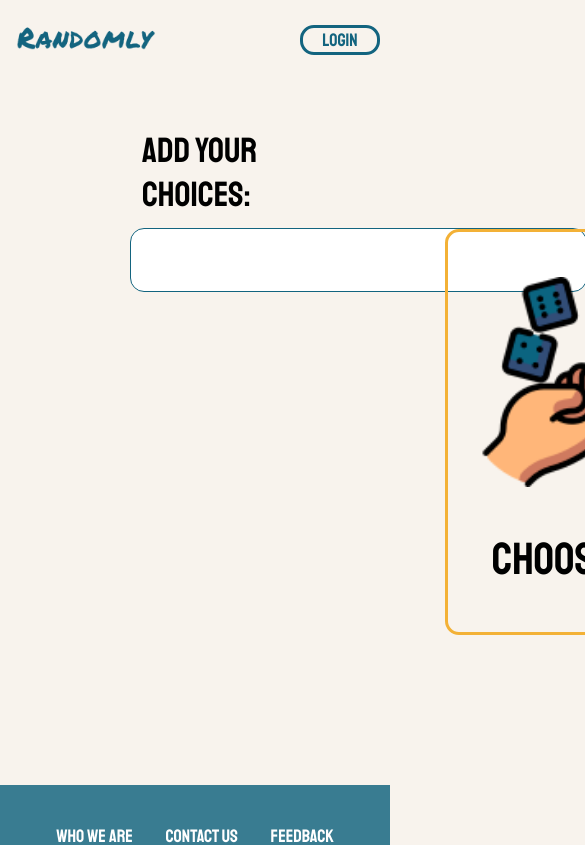
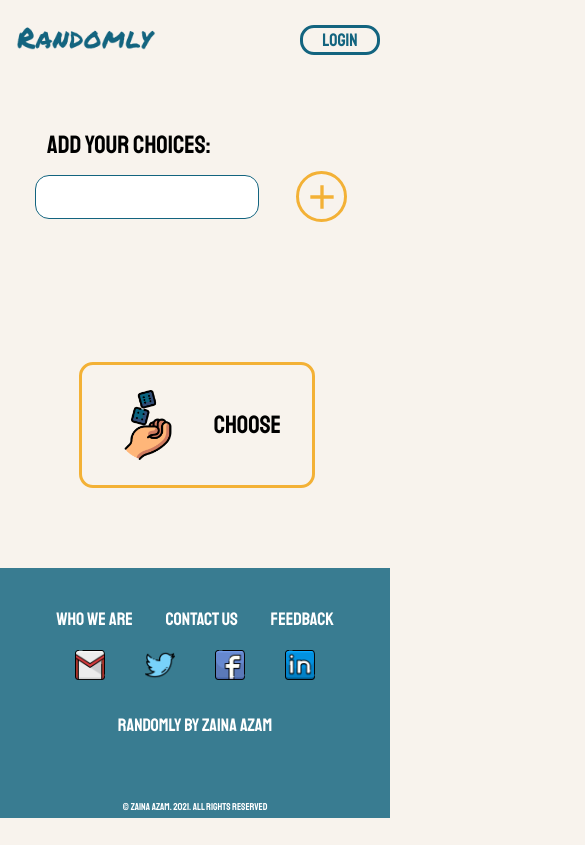
Before and after one commit to zainaazam/randomly, a React (Create React App) app: page /choosing in a window 390 px wide. Shown: the top 845 px of the page, 585 px wide, since content can reach past the window. Built offline with nearby package versions, Linux system fonts and the light colour scheme; a web font is replaced by a local one.

Commit message:
Randomly choosing page responsive Done

```diff
--- a/src/Containers/RandomlyChoosing.js
+++ b/src/Containers/RandomlyChoosing.js
@@ -196,12 +196,24 @@ export default RandomlyChoosing;
 const Container = styled.div`
   width: 100%;
   display: flex;
-  flex-direction: row;
+  @media (max-width: 850px) {
+    flex-direction: column;
+  }
 `;
 
 const ChoicesWrapper = styled.div`
   width: 50%;
   padding: 50px 130px;
+  @media (max-width: 1330px) {
+    padding: 50px 100px;
+  }
+  @media (max-width: 1270px) {
+    padding: 50px 80px;
+  }
+  @media (max-width: 850px) {
+    width: 80%;
+    padding: 50px 0px 50px 9%;
+  }
 `;
 
 const ChooseButtonWrapper = styled.div`
@@ -209,6 +221,14 @@ const ChooseButtonWrapper = styled.div`
   padding: 150px 0px;
   display: flex;
   justify-content: center;
+  @media (max-width: 850px) {
+    width: 80%;
+    padding: 50px 0px 80px 9%;
+  }
+  @media (max-width: 400px) {
+    width: 80%;
+    padding: 50px 0px 80px 10.5%;
+  }
 `;
 
 const AddingInput = styled.div`
@@ -217,7 +237,7 @@ const AddingInput = styled.div`
 `;
 
 const InputWrapper = styled.div`
-  width: 84%;
+  width: 100%;
   display: flex;
   justify-content: space-between;
   align-items: center;
@@ -236,6 +256,21 @@ const Input = styled.input`
     border: 3px solid ${Theme.colors.primary};
   }
   outline: none;
+  @media (max-width: 1230px) {
+    width: 80%;
+  }
+  @media (max-width: 1000px) {
+    height: 55px;
+    font-size: 30px;
+  }
+  @media (max-width: 950px) {
+    height: 45px;
+    font-size: 25px;
+  }
+  @media (max-width: 400px) {
+    height: 40px;
+    width: 70%;
+  }
 `;
 
 const Add = styled.div`
@@ -251,15 +286,26 @@ const Add = styled.div`
     background-color: ${Theme.colors.yellow};
   }
   transition: all 0.5s;
+  @media (max-width: 950px) {
+    width: 45px;
+    height: 45px;
+  }
 `;
 
 const Label = styled(CustomText)`
   align-self: flex-start;
   font-size: 35px;
   margin-left: 12px;
+  @media (max-width: 950px) {
+    font-size: 25px;
+  }
 `;
 
-const AddIcon = styled(MdAdd)``;
+const AddIcon = styled(MdAdd)`
+  @media (max-width: 950px) {
+    width: 40px;
+  }
+`;
 
 const List = styled.div`
   margin-top: 40px;
@@ -278,11 +324,21 @@ const ListItem = styled.div`
   /* :hover {
     background-color: ${Theme.colors.blue};
   } */
+  @media (max-width: 950px) {
+    height: 45px;
+    width: 380px;
+  }
+  @media (max-width: 850px) {
+    width: 100%;
+  }
 `;
 
 const ItemTitle = styled(CustomText)`
   font-size: 30px;
   margin-left: 10px;
+  @media (max-width: 950px) {
+    font-size: 25px;
+  }
 `;
 
 const Icons = styled.div`
@@ -291,11 +347,17 @@ const Icons = styled.div`
 
 const RemoveIcon = styled(IoMdRemoveCircle)`
   cursor: pointer;
+  @media (max-width: 950px) {
+    width: 20px;
+  }
 `;
 
 const EditIcon = styled(MdEdit)`
   margin-right: 8px;
   cursor: pointer;
+  @media (max-width: 950px) {
+    width: 20px;
+  }
 `;
 
 const EditingInput = styled.input`
@@ -347,12 +409,42 @@ const ChooseButton = styled.div`
     background-color: ${Theme.colors.yellow};
   }
   transition: all 0.4s;
+  @media (max-width: 1200px) {
+    width: 280px;
+    height: 350px;
+  }
+  @media (max-width: 1000px) {
+    width: 230px;
+    height: 300px;
+  }
+  @media (max-width: 850px) {
+    height: 120px;
+    flex-direction: row;
+  }
 `;
 
 const FlipDice = styled.img`
   width: 210px;
+  @media (max-width: 1200px) {
+    width: 180px;
+  }
+  @media (max-width: 1000px) {
+    width: 130px;
+  }
+  @media (max-width: 850px) {
+    width: 70px;
+  }
 `;
 
 const ChooseText = styled(CustomText)`
   font-size: 45px;
+  @media (max-width: 1200px) {
+    font-size: 40px;
+  }
+  @media (max-width: 1000px) {
+    font-size: 35px;
+  }
+  @media (max-width: 850px) {
+    font-size: 25px;
+  }
 `;
```
